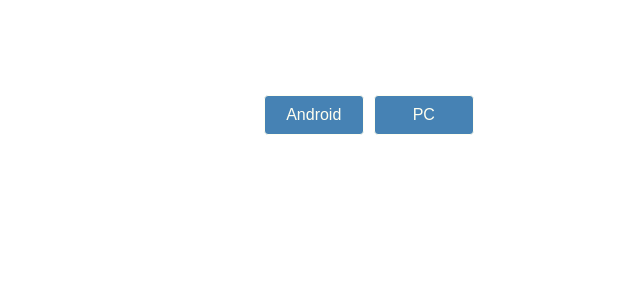
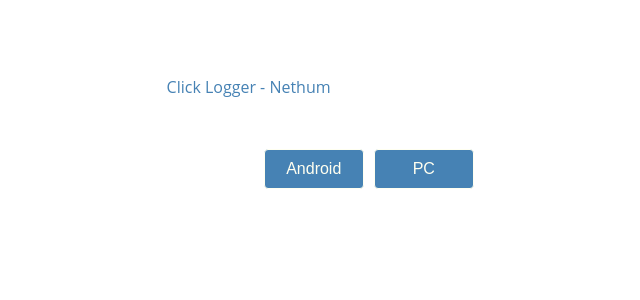
Before and after one commit to nimsara294/clicklogger-fe, a React (Create React App) app: page / in a window 1280 px wide. Shown: the top 300 px of the page, without its empty margins (243-883 px from the left). Built offline with nearby package versions, Linux system fonts and the light colour scheme.

Commit message:
UI modification

```diff
--- a/src/App.js
+++ b/src/App.js
@@ -314,6 +314,7 @@ export default function App() {
   return (
     <div>
       {/* <div id="buttoncontainer"> */}
+      <p>Click Logger - Nethum</p>
       {showButtonContainer && (
         <div id="buttoncontainer">
           <button
```
